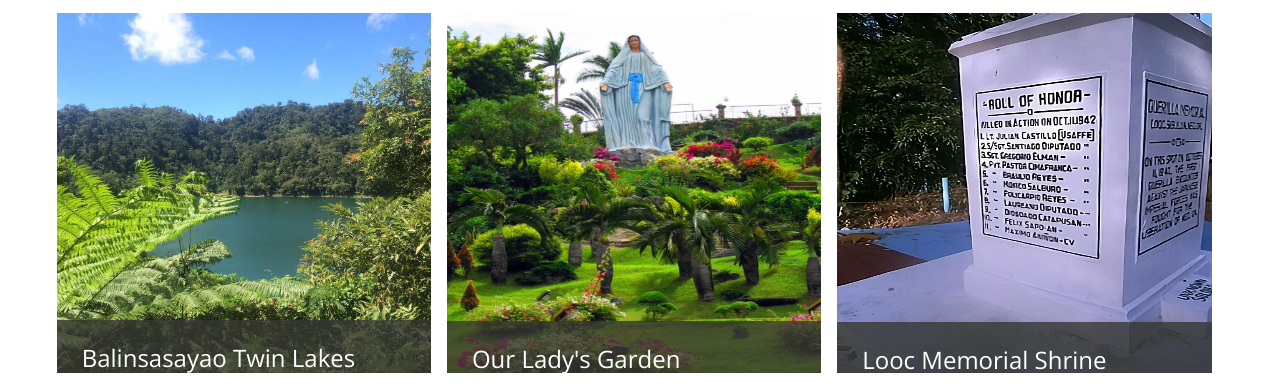
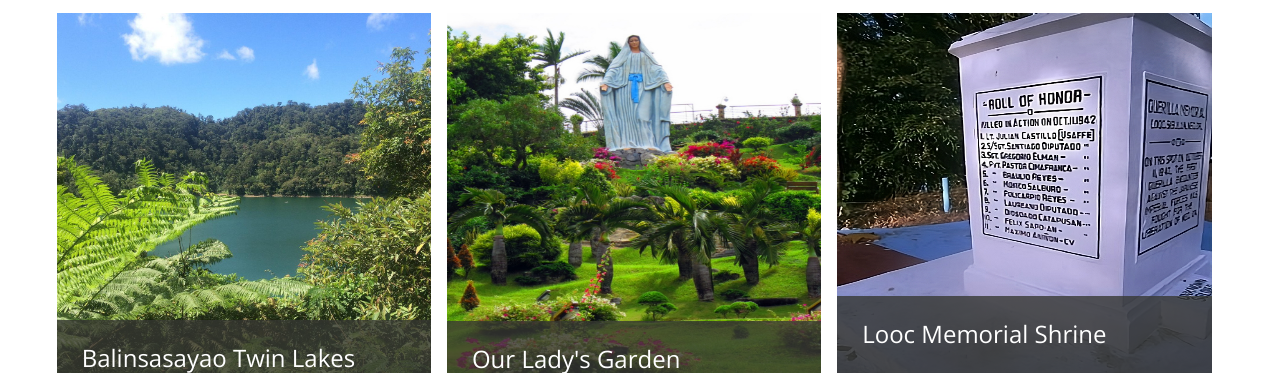
Before and after one commit to tanigorlx/sibulan, a plain HTML site: page index.html in a window 1280 px wide. Shown: the part 3058-3446 px from the top of the page. Drawn offline with nearby package versions, Linux system fonts and the light colour scheme; some packages are replaced by stand-ins of ours; grey boxes are pictures that could not be loaded.

Commit message:
Update index.html

```diff
--- a/index.html
+++ b/index.html
@@ -286,7 +286,7 @@
 							<li class="portfolio-item">
 								<img src="img/portfolio/item3.jpg" class="img-responsive" alt="The Looc Memorial Shrine in Sibulan, Negros Oriental, stands as a solemn tribute to the brave souls who fought during World War II, preserving their memory amidst the tranquil beauty of its surroundings.">
 								<figcaption class="mask">
-									<h3>Looc Memorial Shrine<br></h3>
+									<h3>Looc Memorial Shrine<br><br></h3>
 									<p>Honors the valiant heroes of World War II, offering visitors a place for remembrance and reflection amid its serene and historic setting.</p>
 								</figcaption>
 								<ul class="external">
```
